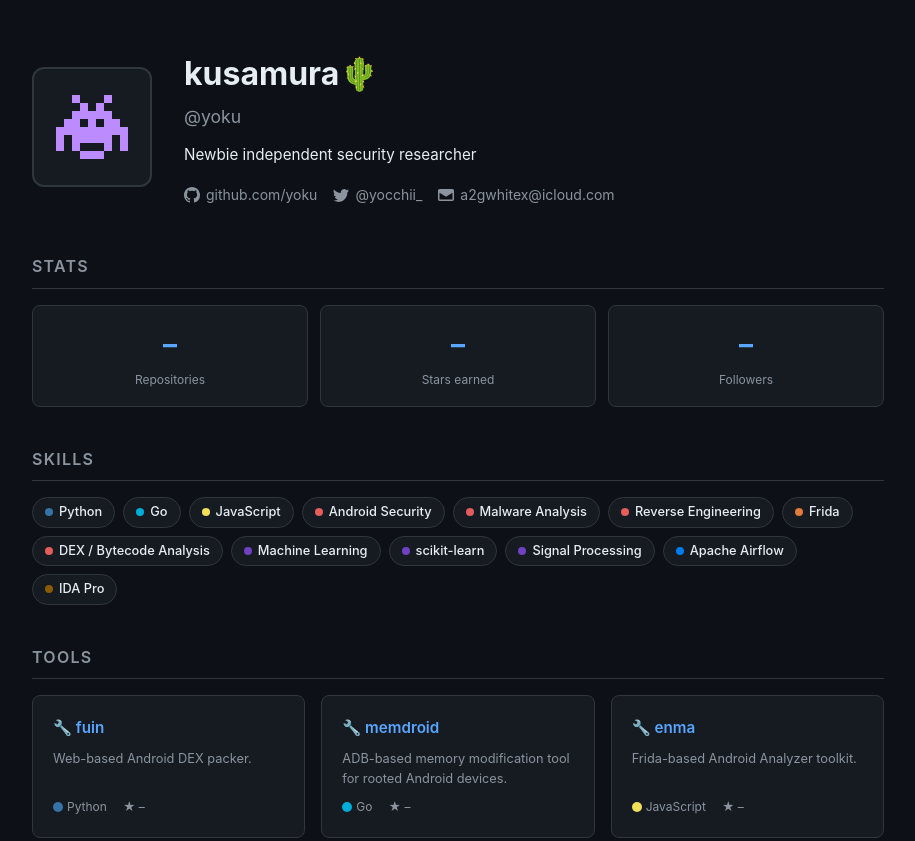
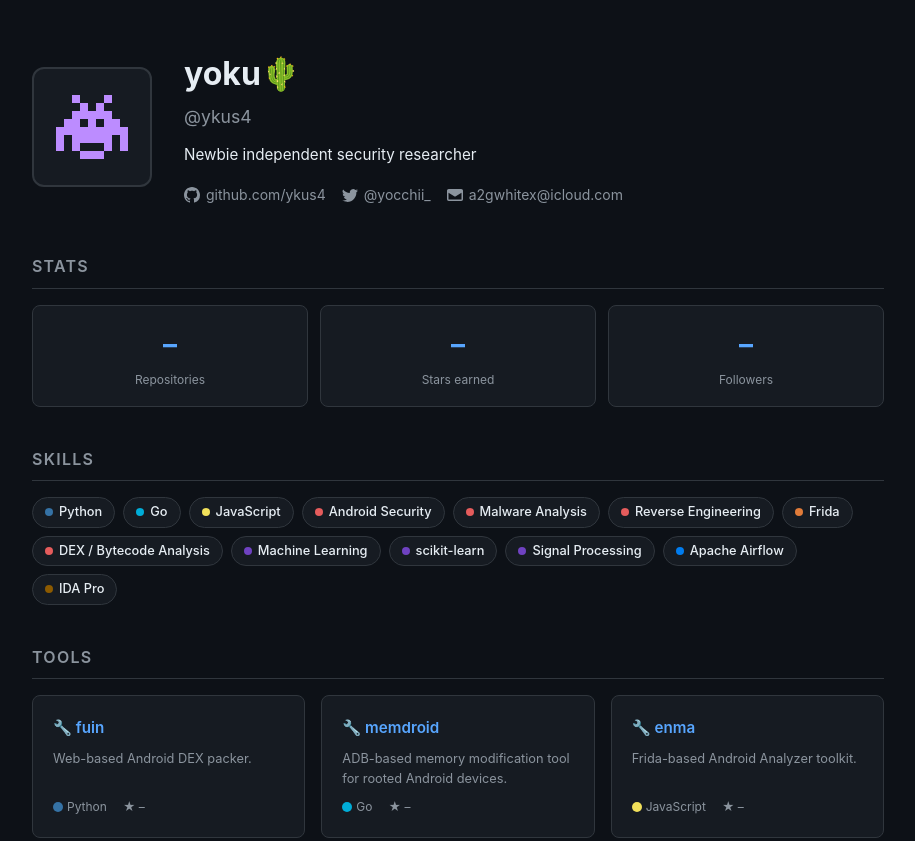
Before and after one commit to ykus4/ykus4.github.io, a plain HTML site: page index.html in a window 1280 px wide. Shown: the top 841 px of the page, without its empty margins (182-1097 px from the left). Drawn offline with Linux system fonts and the light colour scheme; no server answers.

Commit message:
Update display name to yoku

```diff
--- a/index.html
+++ b/index.html
@@ -3,7 +3,7 @@
 <head>
   <meta charset="UTF-8" />
   <meta name="viewport" content="width=device-width, initial-scale=1.0" />
-  <title>yoku</title>
+  <title>ykus4</title>
   <link rel="stylesheet" href="css/style.css" />
 </head>
 <body>
@@ -61,13 +61,13 @@
       </svg>
     </div>
     <div class="hero-text">
-      <h1>kusamura🌵</h1>
-      <div class="handle">@yoku</div>
+      <h1>yoku🌵</h1>
+      <div class="handle">@ykus4</div>
       <p class="bio">Newbie independent security researcher</p>
       <div class="links">
-        <a class="link-item" href="https://github.com/yoku" target="_blank">
+        <a class="link-item" href="https://github.com/ykus4" target="_blank">
           <svg class="link-icon" viewBox="0 0 16 16"><path d="M8 0C3.58 0 0 3.58 0 8c0 3.54 2.29 6.53 5.47 7.59.4.07.55-.17.55-.38 0-.19-.01-.82-.01-1.49-2.01.37-2.53-.49-2.69-.94-.09-.23-.48-.94-.82-1.13-.28-.15-.68-.52-.01-.53.63-.01 1.08.58 1.23.82.72 1.21 1.87.87 2.33.66.07-.52.28-.87.51-1.07-1.78-.2-3.64-.89-3.64-3.95 0-.87.31-1.59.82-2.15-.08-.2-.36-1.02.08-2.12 0 0 .67-.21 2.2.82.64-.18 1.32-.27 2-.27.68 0 1.36.09 2 .27 1.53-1.04 2.2-.82 2.2-.82.44 1.1.16 1.92.08 2.12.51.56.82 1.27.82 2.15 0 3.07-1.87 3.75-3.65 3.95.29.25.54.73.54 1.48 0 1.07-.01 1.93-.01 2.2 0 .21.15.46.55.38A8.013 8.013 0 0016 8c0-4.42-3.58-8-8-8z"/></svg>
-          github.com/yoku
+          github.com/ykus4
         </a>
         <a class="link-item" href="https://x.com/yocchii_" target="_blank">
           <svg class="link-icon" viewBox="0 0 16 16"><path d="M5.026 15c6.038 0 9.341-5.003 9.341-9.334 0-.14 0-.282-.006-.422A6.685 6.685 0 0016 3.542a6.658 6.658 0 01-1.889.518 3.301 3.301 0 001.447-1.817 6.533 6.533 0 01-2.087.793A3.286 3.286 0 007.875 6.03a9.325 9.325 0 01-6.767-3.429 3.289 3.289 0 001.018 4.382A3.323 3.323 0 01.64 6.575v.045a3.288 3.288 0 002.632 3.218 3.203 3.203 0 01-.865.115 3.23 3.23 0 01-.614-.057 3.283 3.283 0 003.067 2.277A6.588 6.588 0 010 13.288a9.29 9.29 0 005.026 1.472"/></svg>
@@ -125,7 +125,7 @@
     <div class="section-title">Tools</div>
     <div class="repos-grid">
       <div class="repo-card">
-        <a class="repo-name" href="https://github.com/yoku/fuin" target="_blank">🔧 fuin</a>
+        <a class="repo-name" href="https://github.com/ykus4/fuin" target="_blank">🔧 fuin</a>
         <div class="repo-desc">Web-based Android DEX packer.</div>
         <div class="repo-meta">
           <span class="repo-lang"><span class="lang-dot" style="background:#3572a5"></span>Python</span>
@@ -133,7 +133,7 @@
         </div>
       </div>
       <div class="repo-card">
-        <a class="repo-name" href="https://github.com/yoku/memdroid" target="_blank">🔧 memdroid</a>
+        <a class="repo-name" href="https://github.com/ykus4/memdroid" target="_blank">🔧 memdroid</a>
         <div class="repo-desc">ADB-based memory modification tool for rooted Android devices.</div>
         <div class="repo-meta">
           <span class="repo-lang"><span class="lang-dot" style="background:#00add8"></span>Go</span>
@@ -141,7 +141,7 @@
         </div>
       </div>
       <div class="repo-card">
-        <a class="repo-name" href="https://github.com/yoku/enma" target="_blank">🔧 enma</a>
+        <a class="repo-name" href="https://github.com/ykus4/enma" target="_blank">🔧 enma</a>
         <div class="repo-desc">Frida-based Android Analyzer toolkit.</div>
         <div class="repo-meta">
           <span class="repo-lang"><span class="lang-dot" style="background:#f1e05a"></span>JavaScript</span>
@@ -175,12 +175,12 @@
   <div class="section">
     <div class="section-title">Activity</div>
     <div class="contrib-graph">
-      <img src="https://ghchart.rshah.org/bc8cff/yoku" alt="yoku's GitHub contribution chart" style="width:100%;height:auto;" />
+      <img src="https://ghchart.rshah.org/bc8cff/ykus4" alt="ykus4's GitHub contribution chart" style="width:100%;height:auto;" />
     </div>
   </div>
 
   <footer>
-    <p>Built with ❤️ · <a href="https://github.com/yoku">github.com/yoku</a></p>
+    <p>Built with ❤️ · <a href="https://github.com/ykus4">github.com/ykus4</a></p>
   </footer>
 
 </div>
--- a/js/main.js
+++ b/js/main.js
@@ -1,4 +1,4 @@
-const GITHUB_USER = 'yoku';
+const GITHUB_USER = 'ykus4';
 const TOOL_REPOS = ['fuin', 'memdroid', 'enma'];
 
 async function fetchGitHubUser() {
```
